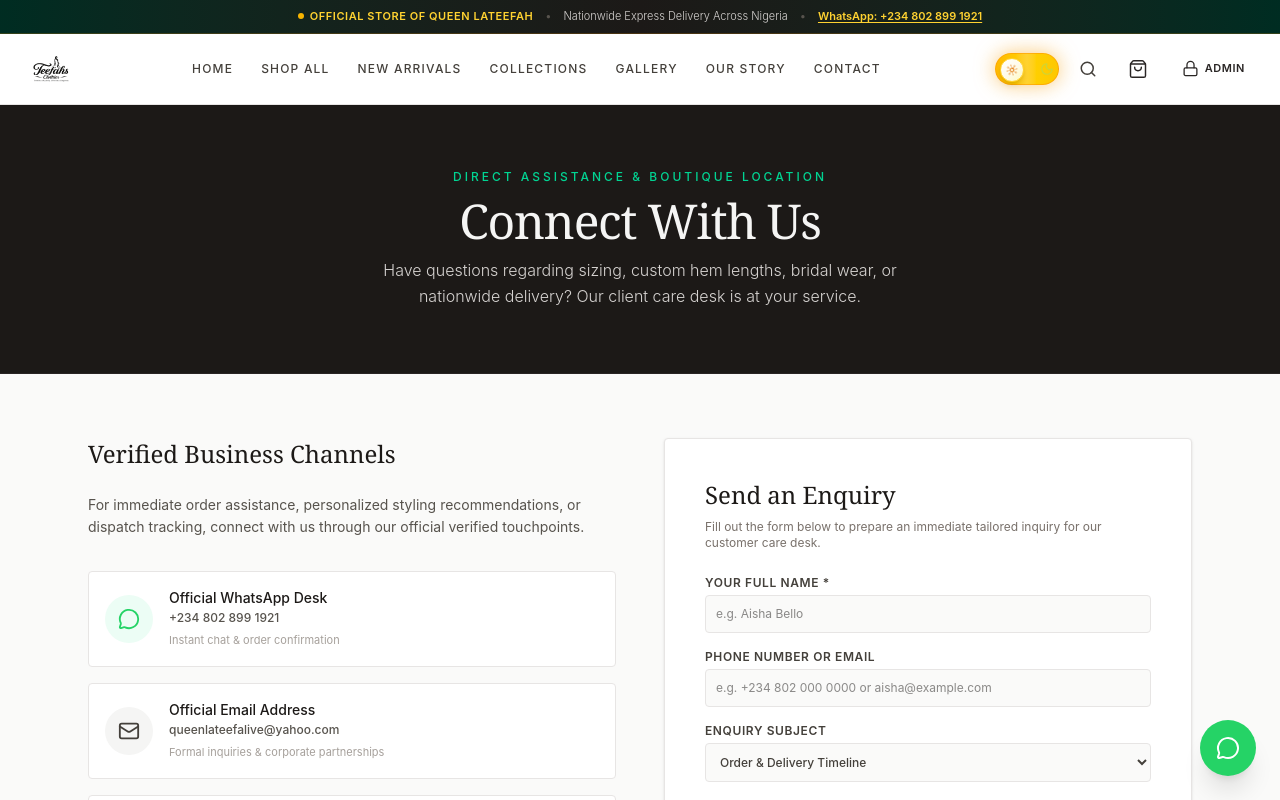
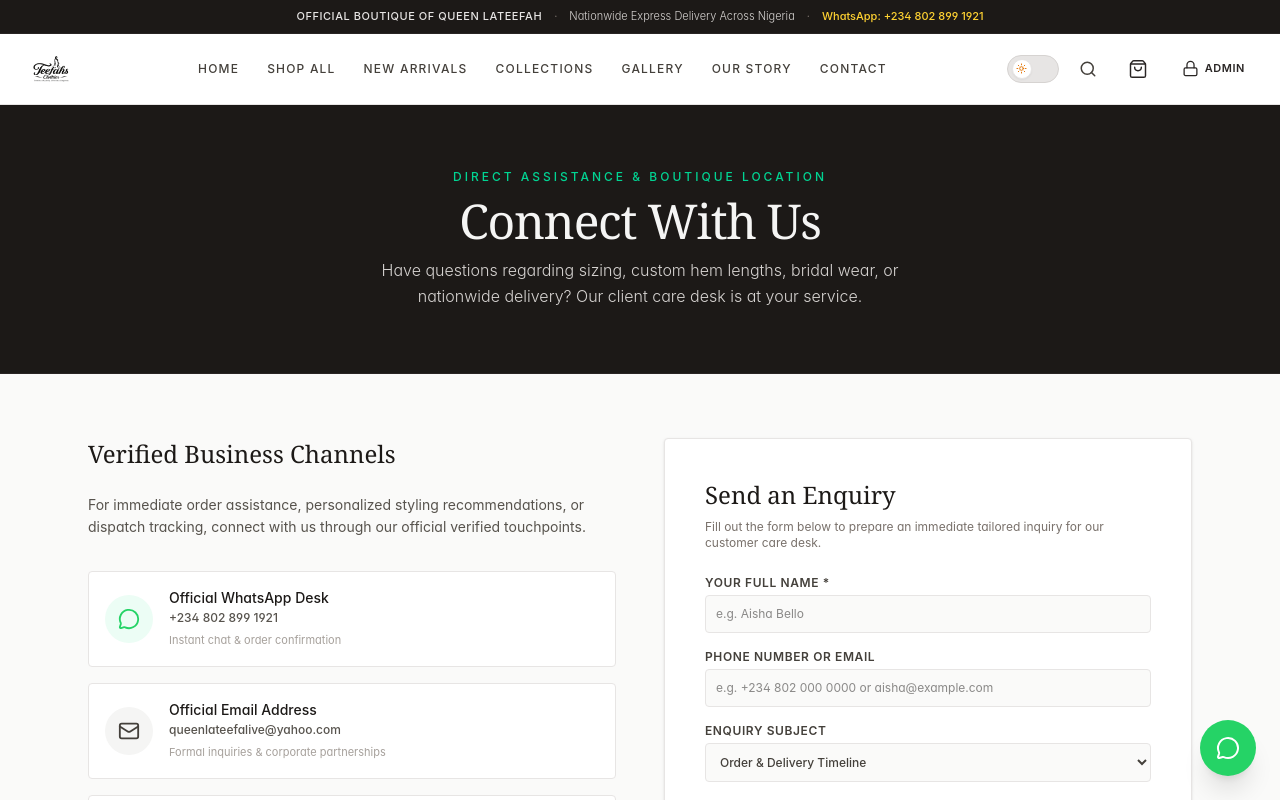
Before and after one commit to 55Sixtus/Teefahs-Clothier-new, a React (Vite) app: page /contact in a window 1280 px wide. Shown: the top 800 px of the page. Built offline with nearby package versions, Linux system fonts and the light colour scheme.

Commit message:
refactor: simplify design and remove unused assets
- Remove luminous lighting effects and DatabaseDebugger component.
- Standardize header styling and typography settings.
- Implement fallback imagery using supplied assets.

```diff
--- a/src/App.tsx
+++ b/src/App.tsx
@@ -6,7 +6,6 @@ import CategoryGrid from './components/CategoryGrid';
 import Footer from './components/Footer';
 import WhatsAppWidget from './components/WhatsAppWidget';
 import CartDrawer from './components/CartDrawer';
-import { DatabaseDebugger } from './components/DatabaseDebugger';
 import { CartProvider } from './context/CartContext';
 import { AuthProvider } from './context/AuthContext';
 import { ThemeProvider } from './context/ThemeContext';
@@ -31,10 +30,9 @@ import { ASSETS } from './data/assets';
 function HomePage() {
   return (
     <div className="min-h-screen bg-stone-50 dark:bg-stone-950 text-stone-900 dark:text-stone-100 flex flex-col justify-between transition-colors duration-500">
-      <DatabaseDebugger />
       <Header />
 
-      {/* Hero Header (Luminous & Brightened with Colorful Lighting Mode Toggle) */}
+      {/* Hero Header */}
       <Hero />
 
       {/* Section 1: Shop By Category */}
--- a/src/admin/AdminLayout.tsx
+++ b/src/admin/AdminLayout.tsx
@@ -201,7 +201,7 @@ export default function AdminLayout() {
             </div>
             <div className="min-w-0 flex-1">
               <div className="flex items-center gap-1.5">
-                <span className="w-1.5 h-1.5 rounded-full bg-emerald-400 inline-block animate-pulse"></span>
+                <span className="w-1.5 h-1.5 rounded-full bg-emerald-400 inline-block"></span>
                 <span className="text-[10px] text-emerald-400 font-semibold uppercase tracking-wider">{adminRole}</span>
               </div>
               <p className="text-[11px] text-stone-300 truncate font-mono" title={adminEmail}>
--- a/src/admin/MediaStoragePage.tsx
+++ b/src/admin/MediaStoragePage.tsx
@@ -7,7 +7,7 @@ import {
   ExternalLink,
   Search,
   Filter,
-  Sparkles,
+  Zap,
   HardDrive,
   Info,
   Maximize2,
@@ -190,7 +190,7 @@ export default function MediaStoragePage() {
         <div className="p-4 bg-amber-50/70 border border-amber-200/80 rounded-sm">
           <div className="flex items-center gap-3">
             <div className="w-10 h-10 rounded bg-amber-100 text-amber-900 flex items-center justify-center font-bold">
-              <Sparkles size={18} />
+              <Zap size={18} />
             </div>
             <div>
               <p className="text-xs font-bold uppercase tracking-wider text-amber-950">CDN Acceleration</p>
--- a/src/components/CartDrawer.tsx
+++ b/src/components/CartDrawer.tsx
@@ -17,6 +17,7 @@ import {
 } from 'lucide-react';
 import { useCart } from '../context/CartContext';
 import { getActiveWhatsAppChatNumber } from '../config/shopConfig';
+import { SUPPLIED_PHOTOS } from '../data/assets';
 
 export default function CartDrawer() {
   const { cart, isCartOpen, closeCart, removeFromCart, updateQuantity, clearCart } = useCart();
@@ -210,7 +211,7 @@ export default function CartDrawer() {
                   const isMax = item.quantity >= maxStock;
                   const unitPrice = item.product.base_price || 0;
                   const lineTotal = unitPrice * item.quantity;
-                  const itemImg = item.product.main_image_url || item.product.images?.[0]?.image_url || 'https://placehold.co/400x500?text=Garment';
+                  const itemImg = item.product.main_image_url || item.product.images?.[0]?.image_url || SUPPLIED_PHOTOS[0];
 
                   return (
                     <div
--- a/src/components/CategoryGrid.tsx
+++ b/src/components/CategoryGrid.tsx
@@ -3,6 +3,7 @@ import { Link } from 'react-router-dom';
 import { ArrowRight } from 'lucide-react';
 import { getActiveCategories, getPublishedProducts } from '../lib/api';
 import { Category, Product } from '../types/product';
+import { SUPPLIED_PHOTOS } from '../data/assets';
 
 export default function CategoryGrid({ limit }: { limit?: number }) {
   const [categories, setCategories] = useState<Category[]>([]);
@@ -35,7 +36,7 @@ export default function CategoryGrid({ limit }: { limit?: number }) {
           >
             {/* Background Image */}
             <img
-              src={category.image_url || 'https://placehold.co/600x800?text=Category'}
+              src={category.image_url || SUPPLIED_PHOTOS[0]}
               alt={category.name}
               className="absolute inset-0 w-full h-full object-cover object-top group-hover:scale-105 transition-transform duration-700 ease-out opacity-85 group-hover:opacity-95"
             />
--- a/src/components/Header.tsx
+++ b/src/components/Header.tsx
@@ -26,19 +26,18 @@ export default function Header() {
   return (
     <>
       {/* Luxury Announcement Bar */}
-      <div className="bg-gradient-to-r from-emerald-950 via-stone-900 to-emerald-950 text-white text-[11px] py-2 px-4 border-b border-amber-500/20 text-center flex flex-wrap items-center justify-center gap-2 sm:gap-3 z-50 relative">
-        <span className="inline-flex items-center gap-1.5 font-medium text-stone-200">
-          <span className="w-1.5 h-1.5 rounded-full bg-amber-400 animate-pulse"></span>
-          <span className="text-amber-300 font-semibold tracking-wider uppercase text-[10px] sm:text-[11px]">Official Store of Queen Lateefah</span>
+      <div className="bg-stone-900 text-stone-200 text-[11px] py-2 px-4 border-b border-stone-800 text-center flex flex-wrap items-center justify-center gap-2 sm:gap-3 z-50 relative">
+        <span className="font-medium tracking-wider uppercase text-[10px] sm:text-[11px] text-stone-200">
+          Official Boutique of Queen Lateefah
         </span>
-        <span className="hidden sm:inline text-stone-600">&bull;</span>
+        <span className="hidden sm:inline text-stone-500">·</span>
         <span className="hidden sm:inline text-stone-300 font-light">Nationwide Express Delivery Across Nigeria</span>
-        <span className="hidden md:inline text-stone-600">&bull;</span>
+        <span className="hidden md:inline text-stone-500">·</span>
         <a
           href="https://wa.me/2348028991921"
           target="_blank"
           rel="noreferrer"
-          className="text-amber-300 hover:text-white font-semibold flex items-center gap-1 underline underline-offset-2 transition-colors"
+          className="text-amber-300 hover:text-white font-medium flex items-center gap-1 transition-colors"
         >
           WhatsApp: +234 802 899 1921
         </a>
@@ -191,11 +190,11 @@ export default function Header() {
                 </button>
               </div>
 
-              {/* Magnificent Lighting Mode Toggle in Mobile Menu */}
+              {/* Appearance Mode Toggle in Mobile Menu */}
               <div className="my-4 p-3 bg-stone-50 dark:bg-stone-900 rounded border border-stone-200 dark:border-stone-800 flex items-center justify-between">
                 <div>
                   <span className="block text-[11px] font-semibold uppercase tracking-wider text-stone-800 dark:text-stone-200">
-                    Atmosphere
+                    Appearance
                   </span>
                   <span className="text-[10px] text-stone-500 dark:text-stone-400">Light / Dark</span>
                 </div>
--- a/src/components/ProductCard.tsx
+++ b/src/components/ProductCard.tsx
@@ -2,6 +2,7 @@ import { useState } from 'react';
 import { ShoppingBag, Eye, Check, AlertCircle } from 'lucide-react';
 import { Product } from '../types/product';
 import { useCart } from '../context/CartContext';
+import { SUPPLIED_PHOTOS } from '../data/assets';
 import ProductDetailsModal from './ProductDetailsModal';
 
 export default function ProductCard({ product }: { product: Product }) {
@@ -30,7 +31,7 @@ export default function ProductCard({ product }: { product: Product }) {
 
   const imageSrc = !imgError && product.main_image_url
     ? product.main_image_url
-    : product.images?.[0]?.image_url || 'https://images.unsplash.com/photo-1584917865442-de89df76afd3?w=800&auto=format&fit=crop&q=80';
+    : product.images?.[0]?.image_url || SUPPLIED_PHOTOS[0];
 
   return (
     <>
--- a/src/components/ProductDetailsModal.tsx
+++ b/src/components/ProductDetailsModal.tsx
@@ -2,6 +2,7 @@ import { useState } from 'react';
 import { X, Check, ShoppingBag, MessageCircle, ChevronLeft, ChevronRight } from 'lucide-react';
 import { Product } from '../types/product';
 import { useCart } from '../context/CartContext';
+import { SUPPLIED_PHOTOS } from '../data/assets';
 
 import { getActiveWhatsAppChatNumber } from '../config/shopConfig';
 
@@ -31,7 +32,7 @@ export default function ProductDetailsModal({ product, onClose }: ProductDetails
     });
   }
   if (allImages.length === 0) {
-    allImages.push('https://placehold.co/600x800?text=Teefahs+Clothier');
+    allImages.push(SUPPLIED_PHOTOS[0]);
   }
 
   // Available sizes & colours from variations
--- a/src/components/ThemeToggle.tsx
+++ b/src/components/ThemeToggle.tsx
@@ -1,5 +1,4 @@
-import { motion } from 'framer-motion';
-import { Sun, Moon, Sparkles } from 'lucide-react';
+import { Sun, Moon } from 'lucide-react';
 import { useTheme } from '../context/ThemeContext';
 
 interface ThemeToggleProps {
@@ -14,8 +13,8 @@ export default function ThemeToggle({ variant = 'header', showLabel = false }: T
   return (
     <div className="inline-flex items-center gap-2">
       {showLabel && (
-        <span className="text-[11px] font-semibold uppercase tracking-wider text-stone-700 dark:text-stone-300 hidden sm:inline">
-          {isDark ? 'Royal Night' : 'Sunlit Gold'}
+        <span className="text-[11px] font-medium uppercase tracking-wider text-stone-600 dark:text-stone-400 hidden sm:inline">
+          {isDark ? 'Dark' : 'Light'}
         </span>
       )}
 
@@ -23,60 +22,36 @@ export default function ThemeToggle({ variant = 'header', showLabel = false }: T
         type="button"
         onClick={toggleTheme}
         aria-label={`Switch to ${isDark ? 'light' : 'dark'} mode`}
-        title={`Toggle lighting: currently ${isDark ? 'Dark Mode (Royal Night)' : 'Light Mode (Sunlit Radiance)'}`}
+        title={`Appearance: currently ${isDark ? 'Dark Mode' : 'Light Mode'}`}
         className={`
-          relative flex items-center justify-between p-1 rounded-full cursor-pointer transition-all duration-500 select-none
-          border
+          relative inline-flex items-center rounded-full cursor-pointer transition-colors duration-300 select-none
+          border focus:outline-none focus:ring-1 focus:ring-stone-400
+          ${variant === 'hero' ? 'h-8 w-16 px-1' : 'h-7 w-13 px-0.5'}
           ${
             isDark
-              ? 'bg-gradient-to-r from-emerald-950 via-teal-950 to-indigo-950 border-emerald-500/50 shadow-[0_0_20px_rgba(16,185,129,0.4)]'
-              : 'bg-gradient-to-r from-amber-400 via-amber-300 to-yellow-400 border-amber-500/60 shadow-[0_0_20px_rgba(245,158,11,0.55)]'
+              ? 'bg-stone-800 border-stone-700 text-stone-300 hover:border-stone-600'
+              : 'bg-stone-200 border-stone-300 text-stone-700 hover:border-stone-400'
           }
-          ${variant === 'hero' ? 'w-24 h-9 px-1.5' : 'w-16 h-8 px-1'}
         `}
       >
-        {/* Colorful Internal Track Accents */}
-        <div className="absolute inset-0 rounded-full overflow-hidden pointer-events-none">
-          {/* Subtle shimmering ambient glow inside track */}
-          <div
-            className={`absolute inset-0 transition-opacity duration-500 ${
-              isDark
-                ? 'bg-[radial-gradient(ellipse_at_top,_var(--tw-gradient-stops))] from-emerald-400/20 via-transparent to-transparent opacity-80'
-                : 'bg-[radial-gradient(ellipse_at_top,_var(--tw-gradient-stops))] from-white/60 via-transparent to-transparent opacity-90'
-            }`}
-          />
-        </div>
-
-        {/* Left Side Icon (Sun) */}
-        <div className={`relative z-10 flex items-center justify-center transition-opacity duration-300 ${isDark ? 'opacity-30' : 'opacity-100'}`}>
-          <Sun size={variant === 'hero' ? 16 : 14} className="text-amber-900 drop-shadow-xs" />
-        </div>
-
-        {/* Right Side Icon (Moon) */}
-        <div className={`relative z-10 flex items-center justify-center transition-opacity duration-300 ${isDark ? 'opacity-100' : 'opacity-30'}`}>
-          <Moon size={variant === 'hero' ? 16 : 14} className="text-emerald-300 drop-shadow-xs" />
-        </div>
-
-        {/* Sliding Magnificent Colorful Knob */}
-        <motion.div
-          layout
-          transition={{ type: 'spring', stiffness: 500, damping: 30 }}
+        <span className="sr-only">Toggle appearance</span>
+        <span
           className={`
-            absolute top-1 rounded-full flex items-center justify-center shadow-md z-20
-            ${variant === 'hero' ? 'w-7 h-7' : 'w-6 h-6'}
+            inline-flex items-center justify-center rounded-full transition-transform duration-300 shadow-xs
+            ${variant === 'hero' ? 'w-6 h-6' : 'w-5 h-5'}
             ${
               isDark
-                ? 'right-1 bg-gradient-to-br from-stone-900 via-emerald-950 to-stone-950 text-emerald-300 border border-emerald-400/80 shadow-[0_0_12px_rgba(52,211,153,0.8)]'
-                : 'left-1 bg-gradient-to-br from-white via-amber-50 to-yellow-100 text-amber-700 border border-amber-300 shadow-[0_0_12px_rgba(251,191,36,0.9)]'
+                ? `${variant === 'hero' ? 'translate-x-8' : 'translate-x-6'} bg-stone-900 text-amber-300 border border-stone-700`
+                : 'translate-x-0.5 bg-white text-stone-800 border border-stone-200'
             }
           `}
         >
           {isDark ? (
-            <Sparkles size={variant === 'hero' ? 14 : 12} className="text-emerald-300 animate-spin duration-[4000ms]" />
+            <Moon size={variant === 'hero' ? 13 : 11} className="text-amber-300" />
           ) : (
-            <Sun size={variant === 'hero' ? 14 : 12} className="text-amber-600 animate-spin duration-[6000ms]" />
+            <Sun size={variant === 'hero' ? 13 : 11} className="text-amber-600" />
           )}
-        </motion.div>
+        </span>
       </button>
     </div>
   );
--- a/src/index.css
+++ b/src/index.css
@@ -3,45 +3,14 @@
 @custom-variant dark (&:where(.dark, .dark *));
 
 html {
-  transition: background-color 0.3s ease, color 0.3s ease;
+  transition: background-color 0.25s ease, color 0.25s ease;
 }
 
 body {
   @apply bg-stone-50 text-stone-900 transition-colors duration-300;
+  font-feature-settings: "cv02", "cv03", "cv04", "cv11";
 }
 
 html.dark body {
   @apply bg-stone-950 text-stone-100;
 }
-
-/* Luminous Glow Keyframes for Magnificent Lighting */
-@keyframes shimmer-glow {
-  0%, 100% {
-    opacity: 0.6;
-    transform: scale(1);
-  }
-  50% {
-    opacity: 0.95;
-    transform: scale(1.08);
-  }
-}
-
-@keyframes rainbow-aurora {
-  0% {
-    filter: hue-rotate(0deg);
-  }
-  50% {
-    filter: hue-rotate(45deg);
-  }
-  100% {
-    filter: hue-rotate(0deg);
-  }
-}
-
-.animate-shimmer-glow {
-  animation: shimmer-glow 4s ease-in-out infinite;
-}
-
-.animate-aurora {
-  animation: rainbow-aurora 8s ease-in-out infinite;
-}
```
Also changed, not shown: src/components/DatabaseDebugger.tsx (deleted, +0 -27 lines), src/components/Hero.tsx (+33 -67 lines).
